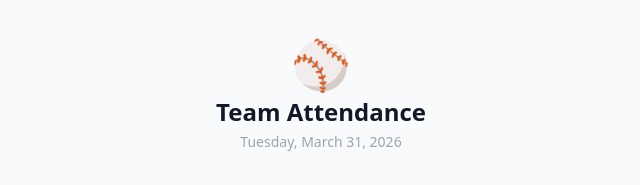
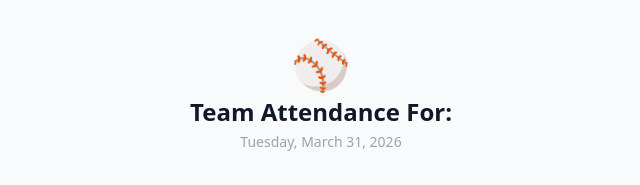
Before and after one commit to ShiranikuNakonbae/baseball_attendance, a Next.js app: page / in a window 1280 px wide. Shown: the top 185 px of the page, without its empty margins (319-959 px from the left). Built offline with nearby package versions, Linux system fonts and the light colour scheme; no server answers; the database is empty.

Commit message:
edit wording

```diff
--- a/app/page.tsx
+++ b/app/page.tsx
@@ -194,7 +194,7 @@ export default function Home() {
         <div className="text-center mb-8">
           <span className="text-5xl">⚾</span>
           <h1 className="text-2xl font-bold text-gray-900 mt-2">
-            Team Attendance
+            Team Attendance For:
           </h1>
           <p className="text-gray-400 text-sm mt-1">{today}</p>
         </div>
```
